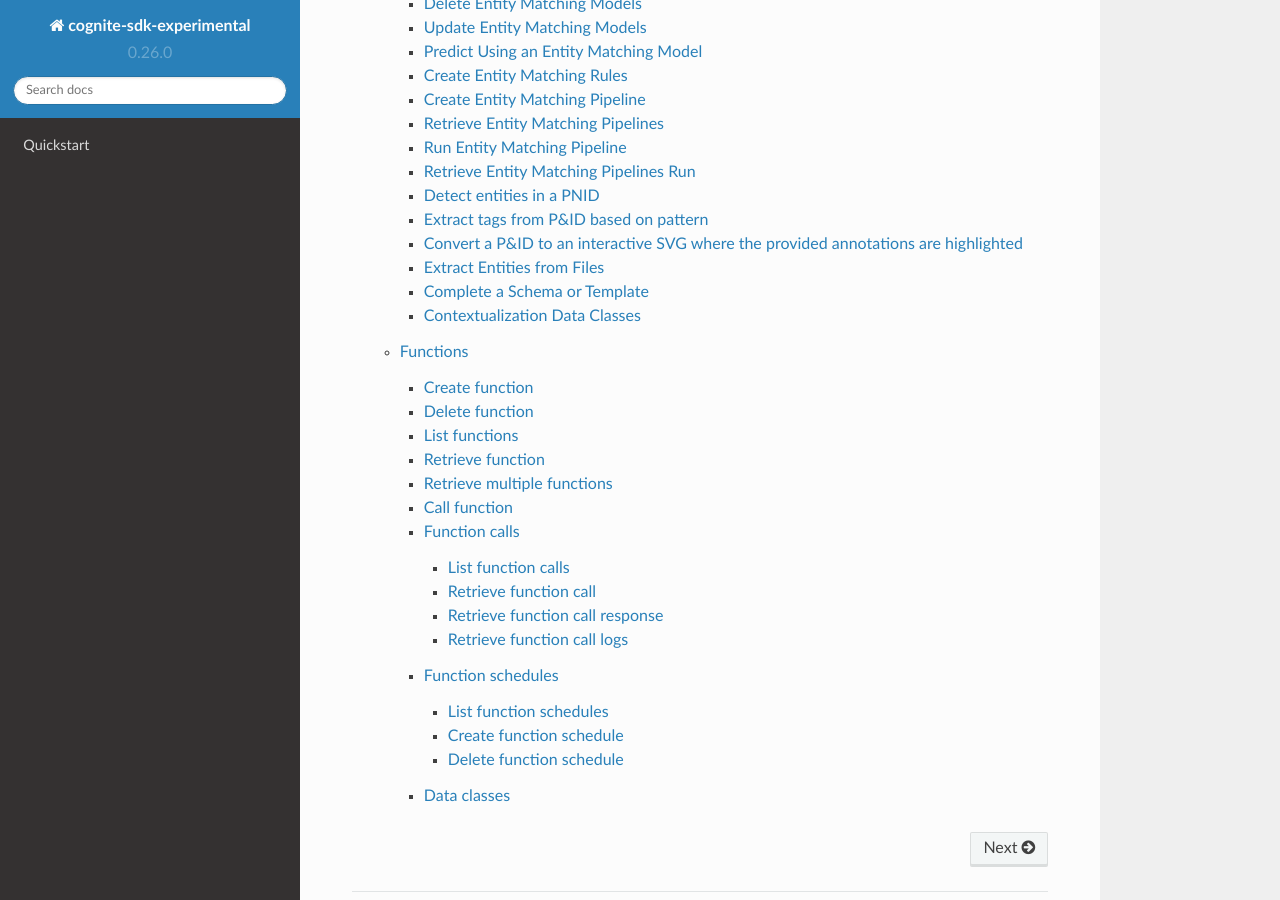
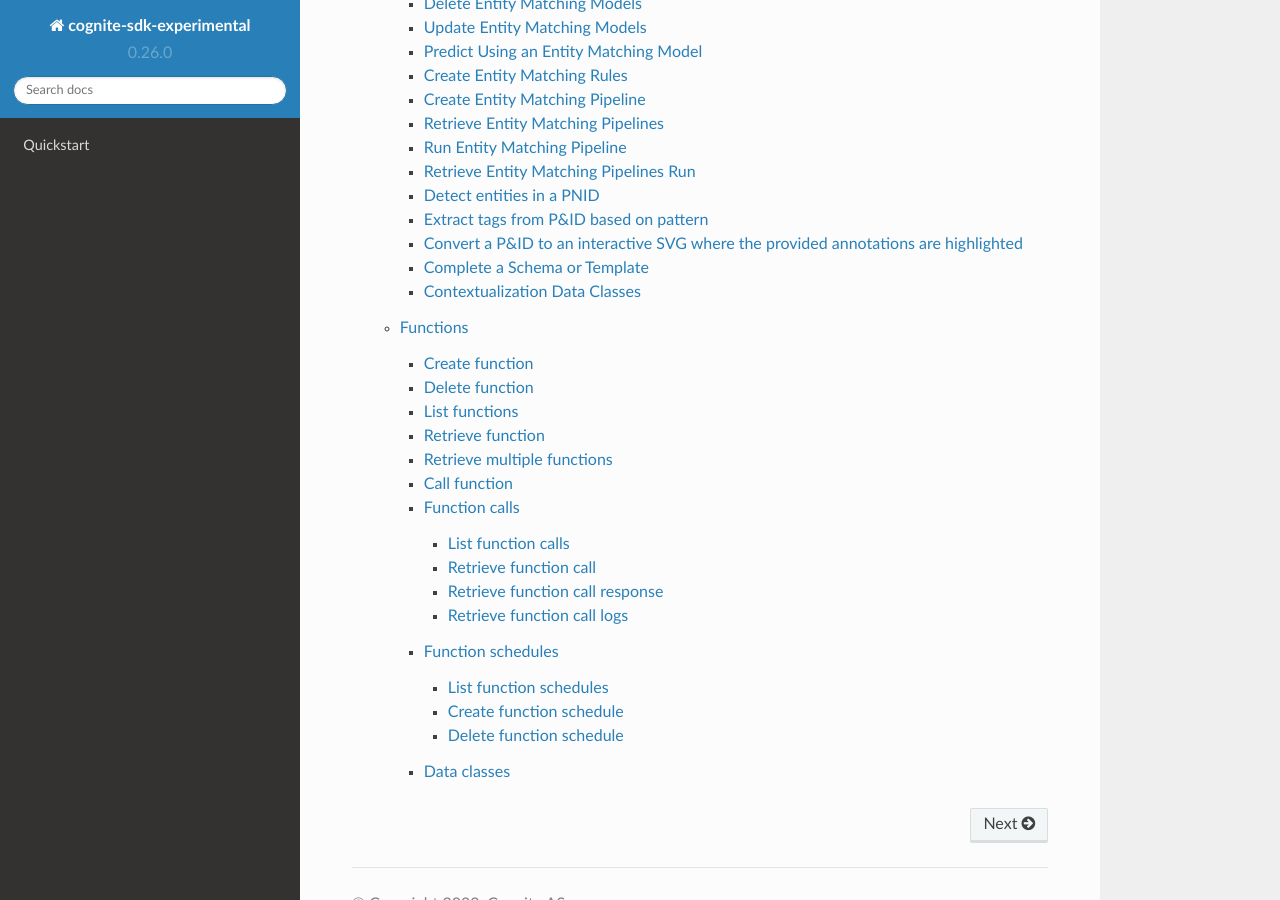
Before and after one commit to cognitedata/cognite-sdk-python-experimental, a Sphinx documentation site: the page built from docs/source/index.rst, in a window 1280 px wide and 900 px high, scrolled down 2832 px. Built offline with Sphinx 7.4.7 and the Read the Docs theme 2.0.0, drawn with Linux system fonts in a browser that asks for light colours; some of the changed lines change nothing that is shown.

Commit message:
fix docs

```diff
--- a/docs/source/cognite.rst
+++ b/docs/source/cognite.rst
@@ -131,7 +131,7 @@
 
 Data classes
 ^^^^^^^^^^^^
-.. automodule:: cognite.experimental.data_classes.annotation
+.. automodule:: cognite.experimental.data_classes.annotations
     :members:
     :show-inheritance:
 
@@ -415,10 +415,6 @@
 ^^^^^^^^^^^^^^^^^^^^^^^^^^^^^^^^^^^^^^^^^^^^^^^^^^^^^^^^^^^^^^^^^^^^^^^^^^^^^^^^^^^
 .. automethod:: cognite.experimental._api.pnid_parsing.PNIDParsingAPI.convert
 
-Extract Entities from Files
-^^^^^^^^^^^^^^^^^^^^^^^^^^^
-.. automethod:: cognite.experimental._api.entity_extraction.EntityExtractionAPI.extract
-
 Complete a Schema or Template
 ^^^^^^^^^^^^^^^^^^^^^^^^^^^^^
 .. automethod:: cognite.experimental._api.schema_completion.SchemaCompletionAPI.complete
```
